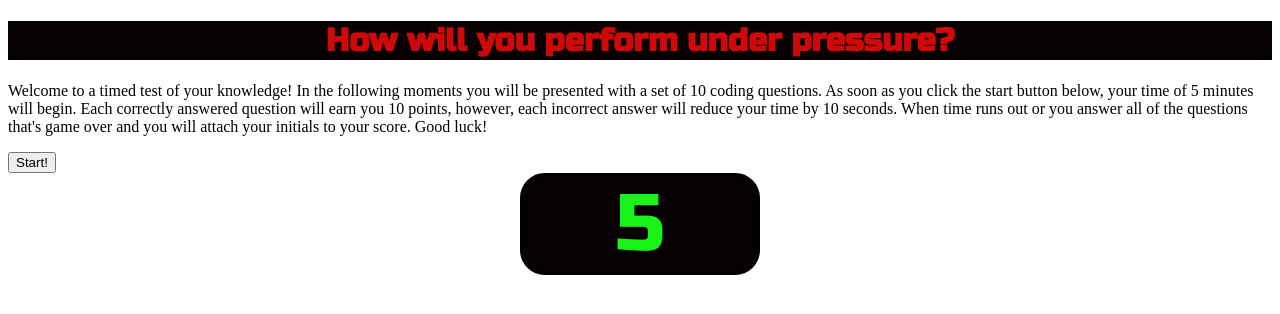
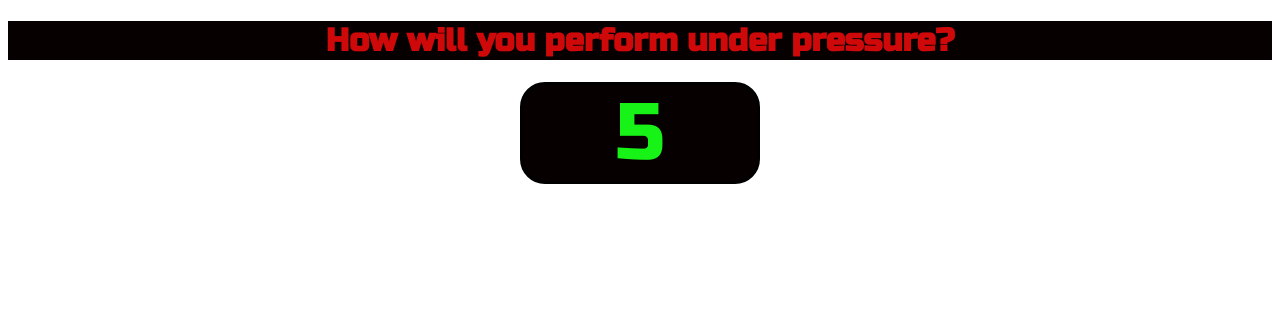
Before and after one commit to JJessee1371/timed-coding-quiz, a plain HTML site: page index.html in a window 1280 px wide. Both pictures are taken after a click on the button "Start!". Drawn offline with Linux system fonts and the light colour scheme.

Commit message:
Included code that will remove the instructions and start button after it is pressed.

```diff
--- a/index.html
+++ b/index.html
@@ -10,10 +10,10 @@
     <title>Code Quiz</title>
 </head>
 <body>
-    <h1>How will you perform under pressure?</h1>
+    <h1 id="main-header">How will you perform under pressure?</h1>
 
         <!-- Rules of the game -->
-        <p>Welcome to a timed test of your knowledge! In the following moments you will be
+        <p id="instructions">Welcome to a timed test of your knowledge! In the following moments you will be
            presented with a set of 10 coding questions. As soon as you click the start button
            below, your time of 5 minutes will begin. Each correctly answered question will earn
            you 10 points, however, each incorrect answer will reduce your time by 10 seconds.
--- a/scripts/index.js
+++ b/scripts/index.js
@@ -1,7 +1,9 @@
 //Defining varaibles and retrieving desired HTML elements
-let minutesDisplay = document.getElementById('minutes-display');
-let secondsDisplay = document.getElementById('seconds-display');
-let startButton = document.getElementById('begin');
+let headerMain = document.getElementById("main-header");
+let instructions = document.getElementById("instructions");
+let minutesDisplay = document.getElementById("minutes-display");
+let secondsDisplay = document.getElementById("seconds-display");
+let startButton = document.getElementById("begin");
 
 
 //Setting variables for each question included in the quiz
@@ -100,6 +102,11 @@ localStorage.setItem(keysArray[i], JSON.stringify(questionArray[i]));
 
 //Function starts timer when the start button is clicked
 function startTimer() {
+    //Removes the landing page content and inserts the first question
+    instructions.remove();
+    startButton.remove();
+
+
     let totalMinutes = 5;
     let totalSeconds = totalMinutes * 60;
 
@@ -119,4 +126,4 @@ function startTimer() {
 
 
 
-startButton.addEventListener('click', startTimer);
+startButton.addEventListener("click", startTimer);
```
